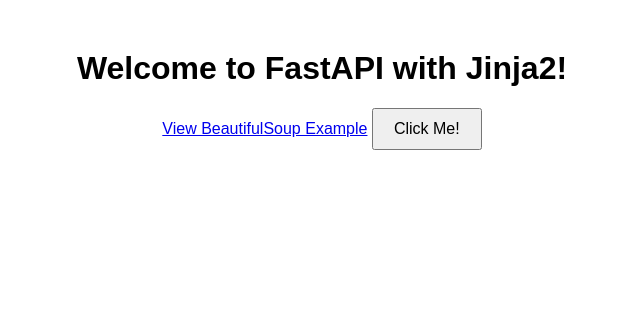
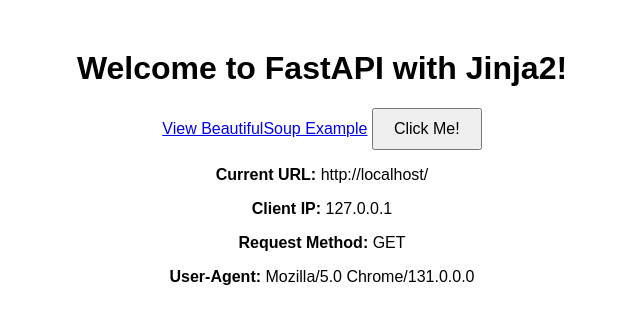
Before and after one commit to sarerere/2025_Spring_Capstone-Design, a FastAPI app: page / in a window 1280 px wide. Shown: the top 324 px of the page, without its empty margins (318-958 px from the left). Run offline with FastAPI, Linux system fonts and the light colour scheme.

Commit message:
Add files via upload

```diff
--- a/Weeko3/jinja/templates/index.html
+++ b/Weeko3/jinja/templates/index.html
@@ -5,12 +5,24 @@
     <meta name="viewport" content="width=device-width, initial-scale=1.0">
     <link rel="stylesheet" href="{{ url_for('static', path='style.css') }}">
     <title>FastAPI with Jinja2</title>
-</head>
 <body>
     <h1>Welcome to FastAPI with Jinja2!</h1>
     <a href="/bs4">View BeautifulSoup Example</a>
     <button id="myButton">Click Me!</button>
     <p id="message"></p>
     <script src="{{ url_for('static', path='script.js') }}"></script>
+
+    <!-- 현재 요청된 URL 표시 -->
+    <p><strong>Current URL:</strong> {{ request.url }}</p>
+
+    <!-- 클라이언트 정보 -->
+    <p><strong>Client IP:</strong> {{ request.client.host }}</p>
+
+    <!-- 요청된 HTTP 메서드 -->
+    <p><strong>Request Method:</strong> {{ request.method }}</p>
+
+    <!-- User-Agent 표시 -->
+    <p><strong>User-Agent:</strong> {{ request.headers.get('user-agent', 'Unknown') }}</p>
+
 </body>
 </html>
```
